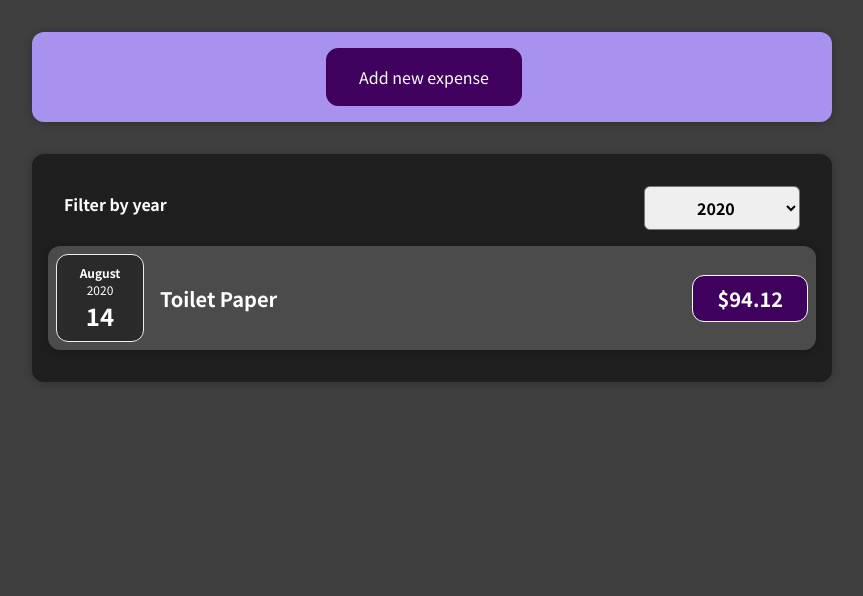
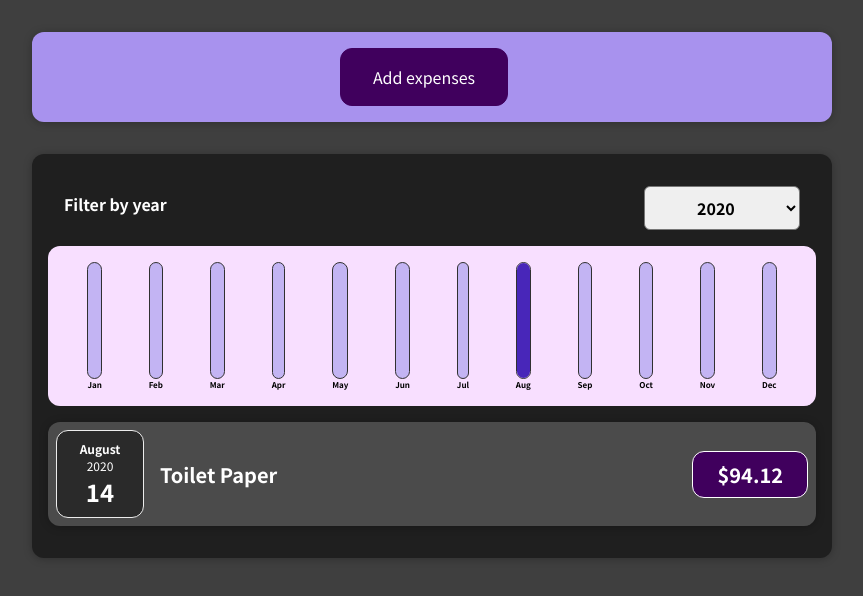
Before and after one commit to DyaElena/react-basics, a React (Create React App) app: page / in a window 1280 px wide. Shown: the top 596 px of the page, without its empty margins (208-1071 px from the left). Built offline with nearby package versions, Linux system fonts and the light colour scheme.

Commit message:
Added graphical representation of expenses

```diff
--- /dev/null
+++ b/src/Chart/Chart.css
@@ -0,0 +1,9 @@
+.chart {
+  padding: 1rem;
+  border-radius: 12px;
+  background-color: #f8dfff;
+  text-align: center;
+  display: flex;
+  justify-content: space-around;
+  height: 10rem;
+}
--- /dev/null
+++ b/src/Chart/Chart.js
@@ -0,0 +1,21 @@
+import "./Chart.css";
+import ChartBar from "./ChartBar";
+
+const Chart = (props) => {
+  const dataPointValues = props.dataPoints.map((dataPoint) => dataPoint.value); // to get only value from the object
+  const totalMaximum = Math.max(...dataPointValues); // using spred operator to pull out values from the array
+
+  return (
+    <div className="chart">
+      {props.dataPoints.map((dataPoint) => (
+        <ChartBar
+          key={dataPoint.label}
+          value={dataPoint.value}
+          maxValue={totalMaximum}
+          label={dataPoint.label}
+        />
+      ))}
+    </div>
+  );
+};
+export default Chart;
--- /dev/null
+++ b/src/Chart/ChartBar.css
@@ -0,0 +1,30 @@
+.chart-bar {
+  height: 100%;
+  display: flex;
+  flex-direction: column;
+  align-items: center;
+}
+
+.chart-bar__inner {
+  height: 100%;
+  width: 100%;
+  border: 1px solid #313131;
+  border-radius: 12px;
+  background-color: #c3b4f3;
+  overflow: hidden;
+  display: flex;
+  flex-direction: column;
+  justify-content: flex-end;
+}
+
+.chart-bar__fill {
+  background-color: #4826b9;
+  width: 100%;
+  transition: all 0.3s ease-out;
+}
+
+.chart-bar__label {
+  font-weight: bold;
+  font-size: 0.5rem;
+  text-align: center;
+}
--- /dev/null
+++ b/src/Chart/ChartBar.js
@@ -0,0 +1,24 @@
+import "./ChartBar.css";
+
+const ChartBar = (props) => {
+  // 1. set let
+  let barFillHeight = "0%";
+  // 2. culc the value CONDITIONALLY
+  if (props.maxValue > 0) {
+    barFillHeight = Math.round((props.value / props.maxValue) * 100) + "%";
+  }
+  // 3. return XM, apply style=''
+  return (
+    <div className="chart-bar">
+      <div className="chart-bar__inner">
+        <div
+          className="chart-bar__fill"
+          style={{ height: barFillHeight }}
+        ></div>
+      </div>
+      <div className="chart-bar__label">{props.label}</div>
+    </div>
+  );
+};
+
+export default ChartBar;
--- a/src/Components/Expenses/Expenses.js
+++ b/src/Components/Expenses/Expenses.js
@@ -1,6 +1,7 @@
 import { useState } from "react";
 import ExpensesList from "./ExpensesList";
 import ExpensesFilter from "./ExpensesFilter";
+import ExpensesChart from "./ExpensesChart";
 import Card from "../UI/Card";
 import "./Expenses.css";
 
@@ -22,6 +23,7 @@
           selected={filteredYear}
           onChangeFilter={filterChangeHandler}
         />
+        <ExpensesChart expenses={filteredExpenses} />
         <ExpensesList items={filteredExpenses} />
       </Card>
     </div>
--- /dev/null
+++ b/src/Components/Expenses/ExpensesChart.js
@@ -0,0 +1,28 @@
+import React from "react";
+import Chart from "../../Chart/Chart";
+
+const ExpensesChart = (props) => {
+  const chartDataPoints = [
+    { label: "Jan", value: 0 },
+    { label: "Feb", value: 0 },
+    { label: "Mar", value: 0 },
+    { label: "Apr", value: 0 },
+    { label: "May", value: 0 },
+    { label: "Jun", value: 0 },
+    { label: "Jul", value: 0 },
+    { label: "Aug", value: 0 },
+    { label: "Sep", value: 0 },
+    { label: "Oct", value: 0 },
+    { label: "Nov", value: 0 },
+    { label: "Dec", value: 0 },
+  ];
+
+  for (const expense of props.expenses) {
+    const expenseMonth = expense.date.getMonth();
+    chartDataPoints[expenseMonth].value = +expense.amount;
+  }
+
+  return <Chart dataPoints={chartDataPoints} />;
+};
+
+export default ExpensesChart;
--- a/src/Components/NewExpense/ExpenseForm.js
+++ b/src/Components/NewExpense/ExpenseForm.js
@@ -5,7 +5,6 @@
   const [enteredTitle, setEnteredTitle] = useState("");
   const [enteredAmount, setEnteredAmount] = useState("");
   const [enteredDate, setEnteredDate] = useState("");
-  const [shouldShowForm, setShouldShowForm] = useState(false);
   // const [userInput, setUserInput] = useState({
   //   enteredTitle: "",
   //   enteredAmount: "",
@@ -17,7 +16,7 @@
 
     const expenseData = {
       title: enteredTitle,
-      amount: enteredAmount,
+      amount: +enteredAmount,
       date: new Date(enteredDate),
     };
 
@@ -45,21 +44,7 @@
     setEnteredDate(event.target.value);
   };
 
-  const showFormHandler = () => {
-    setShouldShowForm(!shouldShowForm);
-  };
-
-  // if (setShouldShowForm) {
-  //   return <button onClick={showFormHandler}>Add new expense</button>;
-  // }
-
   return (
-    <>
-      {!shouldShowForm && (
-        <button onClick={showFormHandler}>Add new expense</button>
-      )}
-
-      {shouldShowForm && (
     <form onSubmit={submitHanlder}>
       <div className="new-expense__controls">
         <div className="new-expense__control">
@@ -96,15 +81,13 @@
         </div>
       </div>
       <div className="new-expense__actions">
-            <button type="submit" onClick={() => setShouldShowForm(false)}>
+        <button type="button" onClick={props.onCancel}>
           Cancel
         </button>
 
         <button type="submit">Add new expense</button>
       </div>
     </form>
-      )}
-    </>
   );
 };
 
--- a/src/Components/NewExpense/NewExpense.js
+++ b/src/Components/NewExpense/NewExpense.js
@@ -1,9 +1,11 @@
-import React from "react";
+import React, { useState } from "react";
 
 import ExpenseForm from "./ExpenseForm";
 import "./NewExpense.css";
 
 const NewExpense = (props) => {
+  const [isEditing, setIsEditing] = useState(false);
+
   const saveExpenseDataHandler = (enteredExpenseData) => {
     const expenseData = {
       ...enteredExpenseData,
@@ -11,10 +13,28 @@
     };
     // console.log(ExpenseData);
     props.onAddExpense(expenseData);
+    setIsEditing(false);
+  };
+
+  const startEditingHandler = () => {
+    setIsEditing(true);
+  };
+
+  const stopEditingHandler = () => {
+    setIsEditing(false);
   };
   return (
     <div className="new-expense">
-      <ExpenseForm onSaveExpenseData={saveExpenseDataHandler} />
+      {!isEditing && (
+        <button onClick={startEditingHandler}> Add expenses</button>
+      )}
+
+      {isEditing && (
+        <ExpenseForm
+          onSaveExpenseData={saveExpenseDataHandler}
+          onCancel={stopEditingHandler}
+        />
+      )}
     </div>
   );
 };
```
Also changed, not shown: 1 other file (tests, documents, lock files or other folders). Lines whose indentation alone changed are shown as unchanged.
